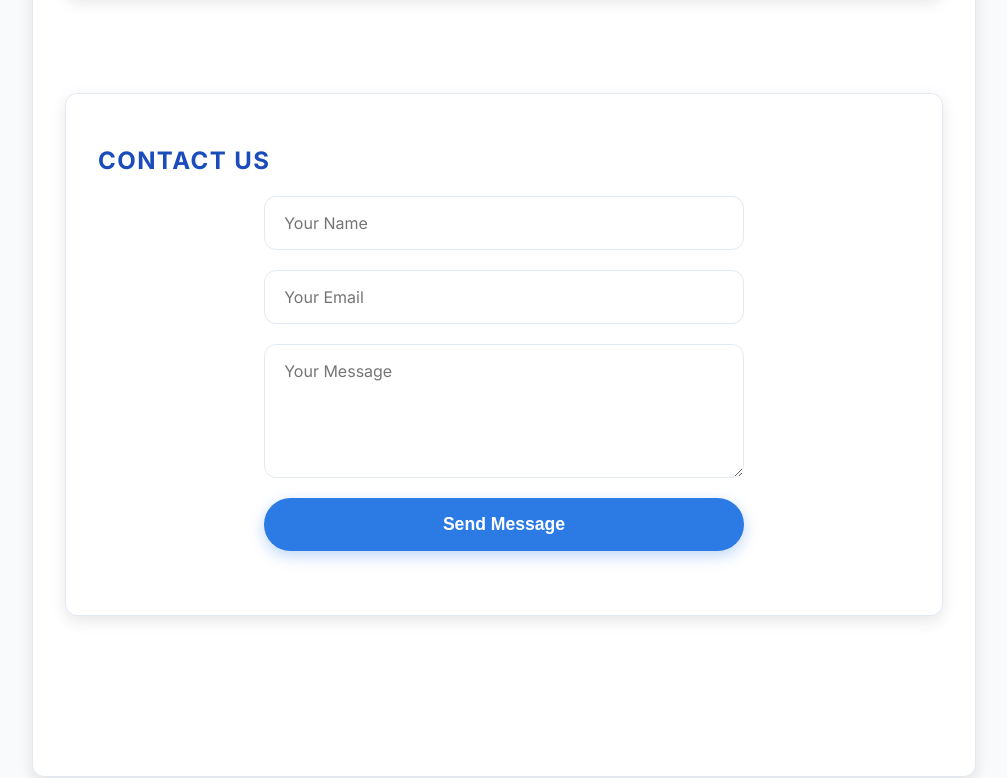
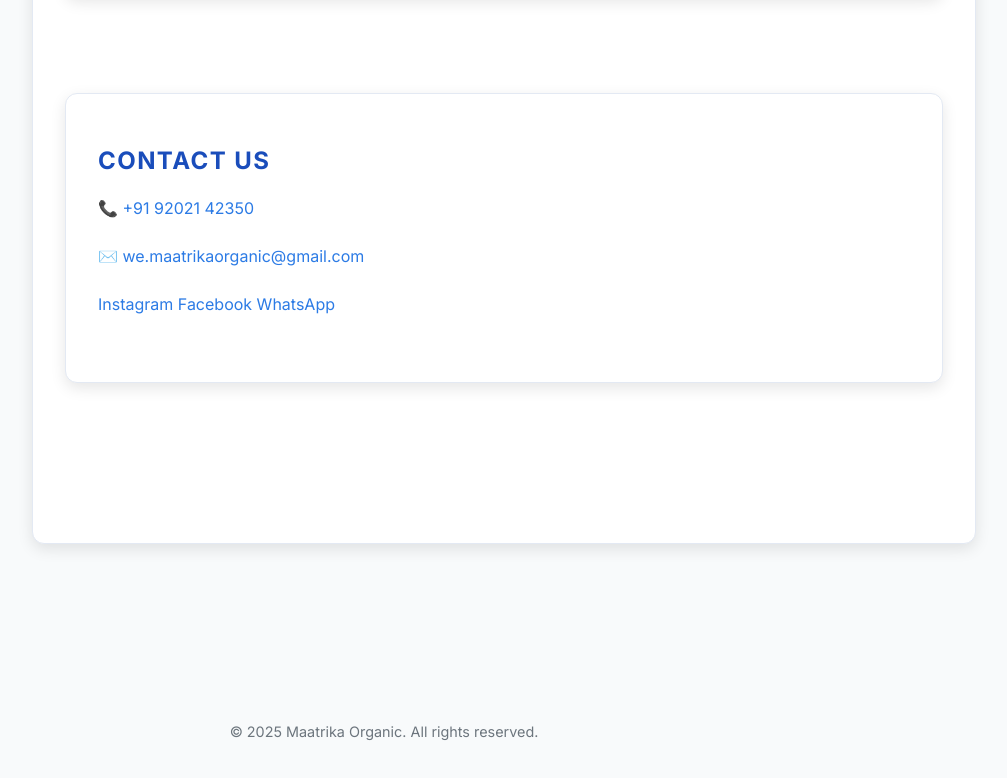
Before and after one commit to Dev11verma/Maatrika, a website: page index.html in a window 1280 px wide. Shown: the part 3862-4640 px from the top of the page, without its empty margins (256-1263 px from the left). Drawn offline with Linux system fonts and the light colour scheme.

Commit message:
Update index.html

```diff
--- a/index.html
+++ b/index.html
@@ -671,17 +671,21 @@
       </p>
     </section>
 
-    <section id="contact" tabindex="0" aria-label="Contact Us">
-      <h2>Contact Us</h2>
-      <div class="contact-section">
-        <form>
-          <input type="text" name="name" placeholder="Your Name" aria-label="Your Name" required />
-          <input type="email" name="email" placeholder="Your Email" aria-label="Your Email" required />
-          <textarea name="message" rows="5" placeholder="Your Message" aria-label="Your Message" required></textarea>
-          <button type="submit">Send Message</button>
-        </form>
-      </div>
-    </section>
+    <section id="contact" class="contact-section" tabindex="0" aria-label="Contact Us">
+  <h2>Contact Us</h2>
+
+  <div class="contact-details" style="margin-bottom: 20px;">
+    <p>📞 <a href="tel:+919202142350">+91 92021 42350</a></p>
+    <p>✉️ <a href="mailto:we.maatrikaorganic@gmail.com">we.maatrikaorganic@gmail.com</a></p>
+  </div>
+
+  <div class="social-links">
+    <a href="https://instagram.com/maatrikaorganic" target="_blank" rel="noopener noreferrer">Instagram</a>
+    <a href="https://facebook.com/maatrikaorganic" target="_blank" rel="noopener noreferrer">Facebook</a>
+    <a href="https://wa.me/919202142350?text=Hi" target="_blank" rel="noopener noreferrer">WhatsApp</a>
+  </div>
+</section>
+
   </main>
 
   <footer>
```
